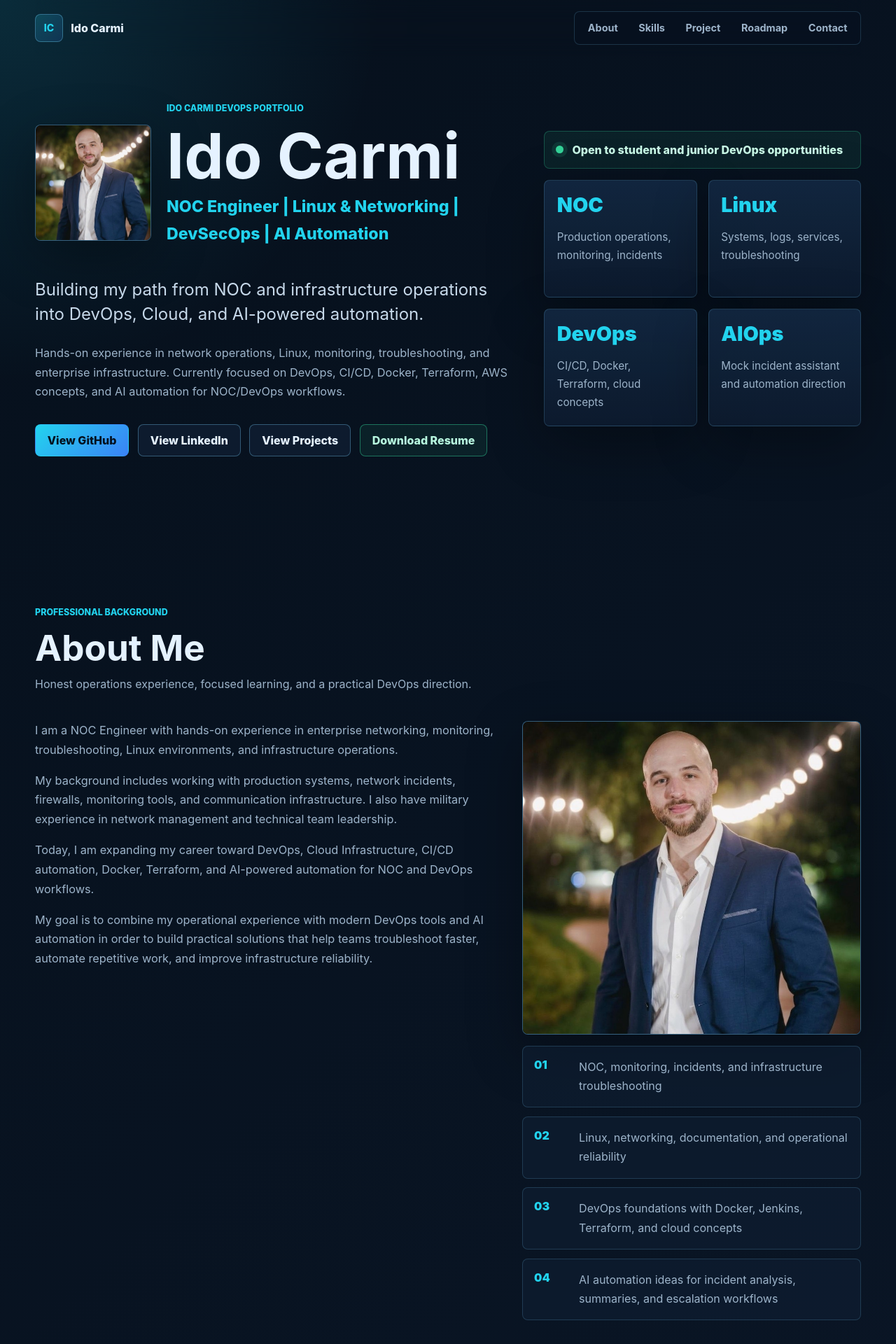
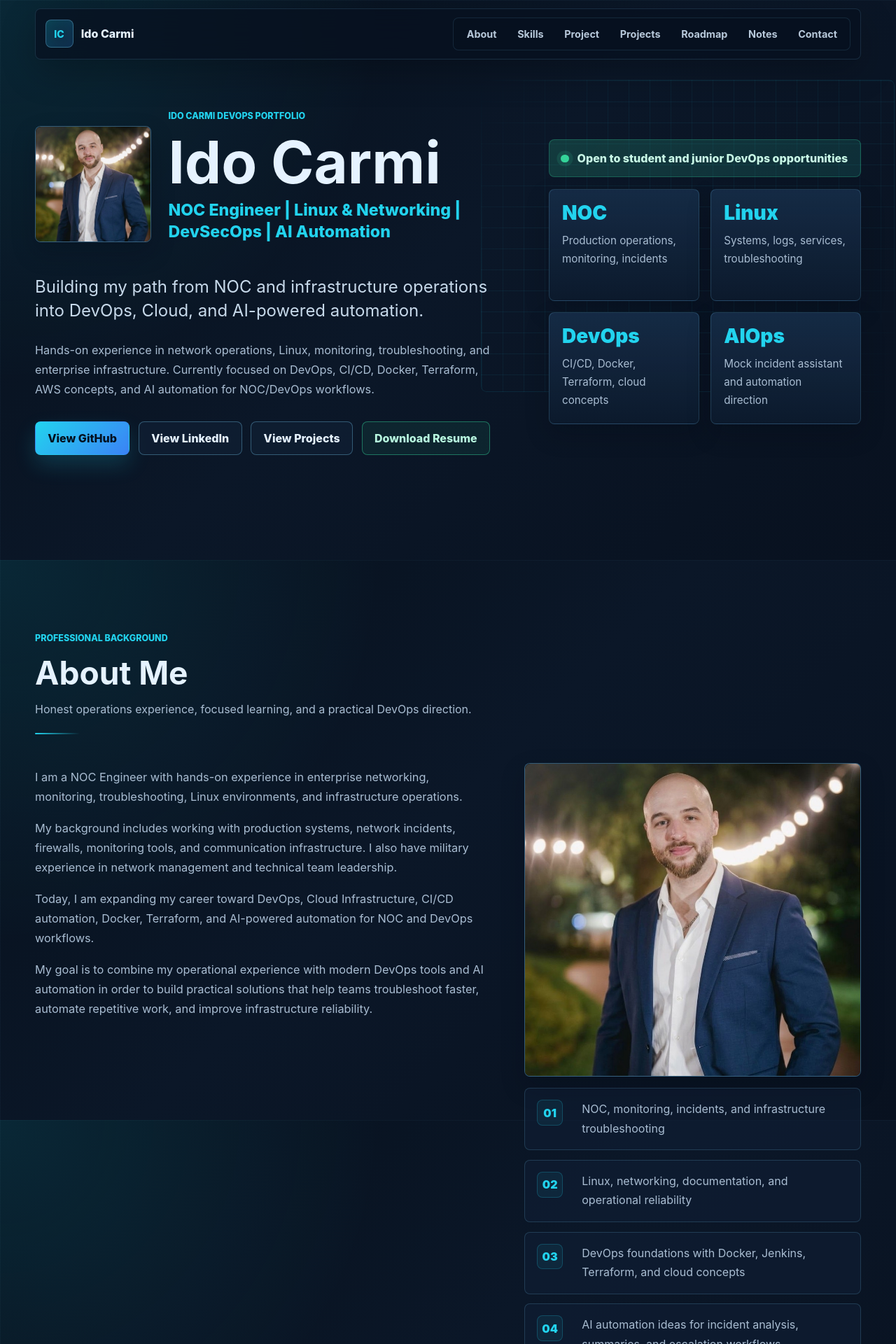
Before and after one commit to idocarmi1/ido-carmi-devops-portfolio, a React (Vite) app: page / in a window 1280 px wide. Shown: the top 1920 px of the page at 70% size. Built offline with nearby package versions, Linux system fonts and the light colour scheme.

Commit message:
Improve portfolio UI UX

```diff
--- a/src/App.jsx
+++ b/src/App.jsx
@@ -11,13 +11,18 @@ const navItems = [
   ["About", "#about"],
   ["Skills", "#skills"],
   ["Project", "#featured-project"],
+  ["Projects", "#projects"],
   ["Roadmap", "#roadmap"],
+  ["Notes", "#notes"],
   ["Contact", "#contact"],
 ];
 
 function App() {
   return (
     <div className="site-shell">
+      <a className="skip-link" href="#top">
+        Skip to main content
+      </a>
       <header className="site-header">
         <a className="brand" href="#top" aria-label="Ido Carmi portfolio home">
           <span className="brand-mark">IC</span>
--- a/src/components/FeaturedProject.jsx
+++ b/src/components/FeaturedProject.jsx
@@ -60,6 +60,8 @@ function FeaturedProject() {
             <img
               src="/screenshots/ai-incident-assistant.png"
               alt="AI Incident Assistant Screenshot"
+              decoding="async"
+              loading="lazy"
               onError={() => setScreenshotAvailable(false)}
             />
           ) : (
--- a/src/styles.css
+++ b/src/styles.css
@@ -5,16 +5,19 @@
   --bg-band: #0c1b30;
   --card: #101f34;
   --card-strong: #132842;
+  --card-hover: #172c49;
   --line: rgba(125, 211, 252, 0.18);
   --line-strong: rgba(125, 211, 252, 0.34);
   --text: #e5f2ff;
-  --muted: #9db4ca;
+  --muted: #a9bdd2;
   --soft: #c7d9ea;
   --cyan: #22d3ee;
   --blue: #3b82f6;
   --green: #34d399;
   --warning: #facc15;
-  --shadow: 0 24px 80px rgba(0, 0, 0, 0.32);
+  --shadow: 0 22px 70px rgba(0, 0, 0, 0.28);
+  --shadow-soft: 0 14px 34px rgba(3, 10, 20, 0.22);
+  --focus-ring: 0 0 0 3px rgba(34, 211, 238, 0.22);
   font-family:
     Inter, ui-sans-serif, system-ui, -apple-system, BlinkMacSystemFont, "Segoe UI", sans-serif;
 }
@@ -31,13 +34,33 @@ body {
   margin: 0;
   min-width: 320px;
   background:
-    radial-gradient(circle at top left, rgba(34, 211, 238, 0.14), transparent 34rem),
+    linear-gradient(rgba(125, 211, 252, 0.04) 1px, transparent 1px),
+    linear-gradient(90deg, rgba(125, 211, 252, 0.035) 1px, transparent 1px),
+    radial-gradient(circle at top left, rgba(34, 211, 238, 0.12), transparent 34rem),
     linear-gradient(135deg, #06101c 0%, #0b1728 48%, #08111f 100%);
+  background-attachment: fixed;
+  background-size:
+    44px 44px,
+    44px 44px,
+    auto,
+    auto;
   color: var(--text);
+  text-rendering: optimizeLegibility;
 }
 
 a {
   color: inherit;
+}
+
+a,
+button {
+  touch-action: manipulation;
+}
+
+a:focus-visible,
+button:focus-visible {
+  outline: 2px solid rgba(34, 211, 238, 0.72);
+  outline-offset: 3px;
 }
 
 code {
@@ -45,8 +68,28 @@ code {
 }
 
 .site-shell {
+  position: relative;
   min-height: 100vh;
   overflow: hidden;
+}
+
+.skip-link {
+  position: fixed;
+  top: 0.75rem;
+  left: 0.75rem;
+  z-index: 100;
+  padding: 0.7rem 0.95rem;
+  border-radius: 8px;
+  background: var(--cyan);
+  color: #03101d;
+  font-weight: 900;
+  text-decoration: none;
+  transform: translateY(-160%);
+  transition: transform 180ms ease;
+}
+
+.skip-link:focus {
+  transform: translateY(0);
 }
 
 .site-header {
@@ -58,8 +101,12 @@ code {
   justify-content: space-between;
   gap: 1.5rem;
   width: min(1180px, calc(100% - 2rem));
-  margin: 0 auto;
-  padding: 1rem 0;
+  margin: 0.75rem auto 0;
+  padding: 0.72rem 0.85rem;
+  border: 1px solid rgba(125, 211, 252, 0.14);
+  border-radius: 8px;
+  background: rgba(7, 17, 31, 0.74);
+  box-shadow: 0 18px 50px rgba(0, 0, 0, 0.22);
   backdrop-filter: blur(18px);
 }
 
@@ -76,6 +123,7 @@ code {
   color: var(--text);
   font-weight: 800;
   text-decoration: none;
+  white-space: nowrap;
 }
 
 .brand-mark {
@@ -88,23 +136,27 @@ code {
   background: linear-gradient(135deg, rgba(34, 211, 238, 0.2), rgba(59, 130, 246, 0.16));
   color: var(--cyan);
   font-size: 0.88rem;
+  box-shadow: inset 0 0 24px rgba(34, 211, 238, 0.08);
 }
 
 .nav-links {
   gap: 0.25rem;
   padding: 0.35rem;
-  border: 1px solid var(--line);
+  border: 1px solid rgba(125, 211, 252, 0.12);
   border-radius: 8px;
-  background: rgba(7, 17, 31, 0.74);
+  background: rgba(7, 17, 31, 0.38);
 }
 
 .nav-links a {
   padding: 0.55rem 0.8rem;
   border-radius: 6px;
-  color: var(--muted);
+  color: #b7c8da;
   font-size: 0.9rem;
   font-weight: 700;
   text-decoration: none;
+  transition:
+    background 180ms ease,
+    color 180ms ease;
 }
 
 .nav-links a:hover,
@@ -116,7 +168,8 @@ code {
 .section {
   width: min(1180px, calc(100% - 2rem));
   margin: 0 auto;
-  padding: 5.5rem 0;
+  padding: 6.25rem 0;
+  scroll-margin-top: 7rem;
 }
 
 .section-band {
@@ -125,21 +178,42 @@ code {
 
 .section-band::before {
   position: absolute;
-  inset: 1.75rem 50%;
+  inset: 2.25rem 50%;
   z-index: -1;
   width: 100vw;
   transform: translateX(-50%);
-  background: linear-gradient(180deg, rgba(12, 27, 48, 0.82), rgba(9, 20, 35, 0.52));
+  border-top: 1px solid rgba(125, 211, 252, 0.08);
+  border-bottom: 1px solid rgba(125, 211, 252, 0.08);
+  background:
+    linear-gradient(90deg, transparent, rgba(34, 211, 238, 0.06), transparent),
+    linear-gradient(180deg, rgba(12, 27, 48, 0.74), rgba(9, 20, 35, 0.44));
   content: "";
 }
 
 .hero {
+  position: relative;
   display: grid;
   grid-template-columns: minmax(0, 1.08fr) minmax(320px, 0.72fr);
-  gap: 3rem;
+  gap: clamp(2rem, 5vw, 4rem);
   align-items: center;
-  min-height: calc(100vh - 6.5rem);
-  padding-top: 1.75rem;
+  min-height: calc(100dvh - 5.25rem);
+  padding-top: 1.25rem;
+}
+
+.hero::before {
+  position: absolute;
+  inset: 1.8rem -3rem auto auto;
+  z-index: -1;
+  width: min(42rem, 46vw);
+  height: 62%;
+  border: 1px solid rgba(34, 211, 238, 0.1);
+  border-radius: 8px;
+  background:
+    linear-gradient(rgba(34, 211, 238, 0.07) 1px, transparent 1px),
+    linear-gradient(90deg, rgba(34, 211, 238, 0.06) 1px, transparent 1px);
+  background-size: 30px 30px;
+  mask-image: linear-gradient(120deg, transparent, #000 24%, #000 72%, transparent);
+  content: "";
 }
 
 .hero-content {
@@ -149,19 +223,31 @@ code {
 .hero-identity {
   display: grid;
   grid-template-columns: auto minmax(0, 1fr);
-  gap: 1.35rem;
+  gap: 1.5rem;
   align-items: center;
-  margin-bottom: 1.2rem;
+  margin-bottom: 1.35rem;
 }
 
 .profile-photo-card {
+  position: relative;
   overflow: hidden;
   border: 1px solid var(--line-strong);
   border-radius: 8px;
   background:
     linear-gradient(180deg, rgba(19, 40, 66, 0.9), rgba(13, 28, 48, 0.84)),
     var(--card);
-  box-shadow: var(--shadow);
+  box-shadow:
+    var(--shadow-soft),
+    inset 0 0 0 1px rgba(255, 255, 255, 0.03);
+}
+
+.profile-photo-card::after {
+  position: absolute;
+  inset: 0;
+  border-radius: inherit;
+  background: linear-gradient(135deg, rgba(255, 255, 255, 0.18), transparent 38%);
+  content: "";
+  pointer-events: none;
 }
 
 .profile-photo-card img {
@@ -173,7 +259,7 @@ code {
 }
 
 .profile-photo-card.hero-photo {
-  width: clamp(7.75rem, 13vw, 10.5rem);
+  width: clamp(8.25rem, 13vw, 11rem);
   aspect-ratio: 1;
 }
 
@@ -230,15 +316,18 @@ p {
 }
 
 h1 {
-  margin-bottom: 0.7rem;
-  font-size: clamp(3rem, 7vw, 6rem);
-  line-height: 0.95;
+  margin-bottom: 0.78rem;
+  max-width: 11ch;
+  font-size: clamp(3rem, 6.5vw, 5.7rem);
+  line-height: 0.98;
+  text-wrap: balance;
 }
 
 h2 {
-  margin-bottom: 0.8rem;
-  font-size: clamp(2rem, 4vw, 3.25rem);
-  line-height: 1.02;
+  margin-bottom: 0.85rem;
+  font-size: clamp(2rem, 3.6vw, 3rem);
+  line-height: 1.08;
+  text-wrap: balance;
 }
 
 h3 {
@@ -254,13 +343,14 @@ h4 {
 
 p {
   color: var(--muted);
-  line-height: 1.7;
+  line-height: 1.72;
 }
 
 .hero-title {
   color: var(--cyan);
   font-size: clamp(1.05rem, 2.1vw, 1.45rem);
   font-weight: 800;
+  line-height: 1.35;
 }
 
 .hero-subtitle {
@@ -285,31 +375,36 @@ p {
 
 .button {
   justify-content: center;
-  min-height: 2.85rem;
-  padding: 0.72rem 1.05rem;
+  min-height: 3rem;
+  padding: 0.78rem 1.08rem;
   border: 1px solid transparent;
   border-radius: 8px;
+  cursor: pointer;
   font-weight: 800;
   text-decoration: none;
   transition:
-    transform 160ms ease,
-    border-color 160ms ease,
-    background 160ms ease;
+    transform 180ms ease,
+    border-color 180ms ease,
+    background 180ms ease,
+    box-shadow 180ms ease,
+    color 180ms ease;
 }
 
 .button:hover,
 .button:focus-visible {
   transform: translateY(-2px);
+  box-shadow: var(--focus-ring);
 }
 
 .button.primary {
   background: linear-gradient(135deg, var(--cyan), var(--blue));
   color: #04111f;
+  box-shadow: 0 14px 30px rgba(34, 211, 238, 0.18);
 }
 
 .button.secondary {
   border-color: var(--line-strong);
-  background: rgba(16, 31, 52, 0.75);
+  background: rgba(16, 31, 52, 0.78);
   color: var(--text);
 }
 
@@ -319,17 +414,32 @@ p {
   color: #b7f7df;
 }
 
+.button.secondary:hover,
+.button.secondary:focus-visible {
+  border-color: rgba(34, 211, 238, 0.56);
+  background: rgba(34, 211, 238, 0.1);
+}
+
+.button.ghost:hover,
+.button.ghost:focus-visible {
+  border-color: rgba(52, 211, 153, 0.72);
+  background: rgba(52, 211, 153, 0.13);
+}
+
 .hero-panel {
   display: grid;
-  gap: 1rem;
+  gap: 1.05rem;
 }
 
 .status-card {
   gap: 0.75rem;
-  padding: 1rem;
+  min-height: 3.25rem;
+  padding: 1rem 1.05rem;
   border: 1px solid rgba(52, 211, 153, 0.28);
   border-radius: 8px;
-  background: rgba(52, 211, 153, 0.08);
+  background:
+    linear-gradient(135deg, rgba(52, 211, 153, 0.12), rgba(34, 211, 238, 0.06)),
+    rgba(52, 211, 153, 0.08);
   color: #c8f8e6;
   font-weight: 800;
 }
@@ -356,21 +466,36 @@ p {
 .screenshot-placeholder {
   border: 1px solid var(--line);
   border-radius: 8px;
-  background: linear-gradient(180deg, rgba(19, 40, 66, 0.9), rgba(13, 28, 48, 0.84));
-  box-shadow: var(--shadow);
+  background:
+    linear-gradient(180deg, rgba(21, 43, 70, 0.92), rgba(11, 25, 43, 0.86)),
+    var(--card);
+  box-shadow: var(--shadow-soft);
 }
 
 .signal-grid div {
-  min-height: 10.5rem;
-  padding: 1.1rem;
+  min-height: 10rem;
+  padding: 1.15rem;
+  transition:
+    transform 180ms ease,
+    border-color 180ms ease,
+    background 180ms ease;
+}
+
+.signal-grid div:hover {
+  transform: translateY(-3px);
+  border-color: rgba(34, 211, 238, 0.32);
+  background:
+    linear-gradient(180deg, rgba(23, 48, 78, 0.94), rgba(13, 28, 48, 0.9)),
+    var(--card-hover);
 }
 
 .metric {
   display: block;
-  margin-bottom: 1rem;
+  margin-bottom: 0.85rem;
   color: var(--cyan);
-  font-size: 1.8rem;
+  font-size: 1.75rem;
   font-weight: 900;
+  line-height: 1;
 }
 
 .signal-grid p {
@@ -380,7 +505,17 @@ p {
 
 .section-header {
   max-width: 760px;
-  margin-bottom: 2.4rem;
+  margin-bottom: 2.6rem;
+}
+
+.section-header::after {
+  display: block;
+  width: 4rem;
+  height: 2px;
+  margin-top: 1.2rem;
+  border-radius: 999px;
+  background: linear-gradient(90deg, var(--cyan), transparent);
+  content: "";
 }
 
 .section-header p:last-child {
@@ -392,21 +527,25 @@ p {
 .contact-grid {
   display: grid;
   grid-template-columns: minmax(0, 1fr) minmax(320px, 0.72fr);
-  gap: 1.5rem;
+  gap: clamp(1.25rem, 3vw, 2rem);
   align-items: start;
 }
 
 .about-copy {
-  padding-right: 1rem;
+  padding: 0.35rem 1rem 0 0;
 }
 
 .about-copy p {
   font-size: 1.02rem;
 }
 
+.about-copy p + p {
+  margin-top: 1.05rem;
+}
+
 .focus-list {
   display: grid;
-  gap: 0.8rem;
+  gap: 0.85rem;
 }
 
 .about-side {
@@ -419,13 +558,30 @@ p {
   grid-template-columns: 3rem 1fr;
   gap: 1rem;
   align-items: start;
-  padding: 1rem;
+  padding: 1rem 1.05rem;
   border: 1px solid var(--line);
   border-radius: 8px;
-  background: rgba(16, 31, 52, 0.58);
+  background: rgba(16, 31, 52, 0.64);
+  transition:
+    transform 180ms ease,
+    border-color 180ms ease,
+    background 180ms ease;
+}
+
+.focus-list div:hover {
+  transform: translateY(-2px);
+  border-color: rgba(34, 211, 238, 0.26);
+  background: rgba(19, 40, 66, 0.84);
 }
 
 .focus-list span {
+  display: grid;
+  width: 2.3rem;
+  height: 2.3rem;
+  place-items: center;
+  border: 1px solid rgba(34, 211, 238, 0.22);
+  border-radius: 8px;
+  background: rgba(34, 211, 238, 0.07);
   color: var(--cyan);
   font-weight: 900;
 }
@@ -437,37 +593,53 @@ p {
 .card-grid {
   display: grid;
   grid-template-columns: repeat(3, minmax(0, 1fr));
-  gap: 1rem;
+  gap: 1.05rem;
 }
 
 .card {
+  position: relative;
   min-height: 100%;
-  padding: 1.25rem;
+  padding: 1.3rem;
+  transition:
+    transform 180ms ease,
+    border-color 180ms ease,
+    background 180ms ease,
+    box-shadow 180ms ease;
+}
+
+.card:hover {
+  transform: translateY(-4px);
+  border-color: rgba(34, 211, 238, 0.28);
+  background:
+    linear-gradient(180deg, rgba(23, 48, 78, 0.96), rgba(13, 28, 48, 0.92)),
+    var(--card-hover);
+  box-shadow: 0 18px 42px rgba(0, 0, 0, 0.28);
 }
 
 .skill-card {
   display: flex;
   flex-direction: column;
-  gap: 0.75rem;
+  gap: 0.95rem;
 }
 
 .badge-list {
   display: flex;
   flex-wrap: wrap;
-  gap: 0.55rem;
+  gap: 0.58rem;
 }
 
 .badge {
   display: inline-flex;
   align-items: center;
   min-height: 2rem;
-  padding: 0.38rem 0.62rem;
+  padding: 0.4rem 0.66rem;
   border: 1px solid rgba(157, 180, 202, 0.18);
   border-radius: 6px;
-  background: rgba(229, 242, 255, 0.06);
-  color: var(--soft);
+  background: rgba(229, 242, 255, 0.065);
+  color: #d3e3f2;
   font-size: 0.86rem;
   font-weight: 700;
+  line-height: 1.25;
 }
 
 .badge.cyan {
@@ -477,15 +649,16 @@ p {
 
 .featured-copy,
 .ai-feature {
-  padding: 1.25rem;
+  padding: clamp(1.2rem, 2.2vw, 1.55rem);
   border: 1px solid var(--line);
   border-radius: 8px;
-  background: rgba(16, 31, 52, 0.54);
+  background: rgba(16, 31, 52, 0.62);
 }
 
 .featured-copy {
   display: grid;
-  gap: 1rem;
+  gap: 1.05rem;
+  box-shadow: var(--shadow-soft);
 }
 
 .featured-copy p,
@@ -494,7 +667,9 @@ p {
 }
 
 .ai-feature {
-  background: rgba(7, 17, 31, 0.48);
+  background:
+    linear-gradient(135deg, rgba(34, 211, 238, 0.07), transparent 42%),
+    rgba(7, 17, 31, 0.54);
 }
 
 .ai-feature ul {
@@ -507,7 +682,7 @@ p {
 }
 
 .ai-feature li {
-  padding: 0.7rem;
+  padding: 0.74rem 0.78rem;
   border: 1px solid rgba(34, 211, 238, 0.16);
   border-radius: 6px;
   color: var(--soft);
@@ -535,7 +710,11 @@ p {
   overflow: hidden;
   border: 1px solid rgba(125, 211, 252, 0.26);
   border-radius: 8px;
-  background: #06101c;
+  background:
+    linear-gradient(rgba(125, 211, 252, 0.04) 1px, transparent 1px),
+    linear-gradient(90deg, rgba(125, 211, 252, 0.035) 1px, transparent 1px),
+    #06101c;
+  background-size: 26px 26px;
 }
 
 .mock-window-bar {
@@ -567,7 +746,7 @@ p {
 
 .mock-content {
   display: grid;
-  gap: 1rem;
+  gap: 1.05rem;
   padding: 1.2rem;
 }
 
@@ -588,6 +767,7 @@ p {
   border-left: 4px solid var(--warning);
   color: var(--soft);
   font-weight: 800;
+  line-height: 1.5;
 }
 
 .mock-result {
@@ -605,34 +785,49 @@ p {
 
 .project-card {
   display: grid;
-  gap: 1rem;
+  gap: 1.15rem;
   align-content: space-between;
 }
 
+.project-card h3,
+.note-card h3,
+.skill-card h3 {
+  color: #f2f8ff;
+}
+
 .text-link {
+  display: inline-flex;
+  align-items: center;
+  width: fit-content;
+  min-height: 2.75rem;
   color: var(--cyan);
   font-weight: 900;
   text-decoration: none;
+  transition:
+    color 180ms ease,
+    transform 180ms ease;
 }
 
 .text-link:hover,
 .text-link:focus-visible {
+  color: #8ff2ff;
   text-decoration: underline;
+  transform: translateX(2px);
 }
 
 .roadmap {
   position: relative;
   display: grid;
-  gap: 1rem;
+  gap: 0.9rem;
 }
 
 .roadmap::before {
   position: absolute;
   top: 0;
   bottom: 0;
-  left: 5.1rem;
+  left: 5.12rem;
   width: 1px;
-  background: var(--line-strong);
+  background: linear-gradient(180deg, transparent, var(--line-strong), transparent);
   content: "";
 }
 
@@ -651,13 +846,28 @@ p {
   min-height: 3rem;
   border: 1px solid rgba(34, 211, 238, 0.32);
   border-radius: 8px;
-  background: #07111f;
+  background:
+    linear-gradient(135deg, rgba(34, 211, 238, 0.1), rgba(59, 130, 246, 0.08)),
+    #07111f;
   color: var(--cyan);
+  box-shadow: 0 0 0 5px rgba(7, 17, 31, 0.92);
   font-weight: 900;
 }
 
 .roadmap-card {
-  padding: 1.05rem 1.2rem;
+  padding: 1.1rem 1.2rem;
+  transition:
+    transform 180ms ease,
+    border-color 180ms ease,
+    background 180ms ease;
+}
+
+.roadmap-card:hover {
+  transform: translateX(3px);
+  border-color: rgba(34, 211, 238, 0.28);
+  background:
+    linear-gradient(180deg, rgba(23, 48, 78, 0.96), rgba(13, 28, 48, 0.92)),
+    var(--card-hover);
 }
 
 .roadmap-card p {
@@ -666,19 +876,20 @@ p {
 
 .note-card {
   position: relative;
-  padding-top: 3rem;
+  padding-top: 3.15rem;
 }
 
 .note-tag {
   position: absolute;
   top: 1rem;
   left: 1.25rem;
-  padding: 0.25rem 0.5rem;
+  padding: 0.28rem 0.56rem;
   border: 1px solid rgba(52, 211, 153, 0.3);
   border-radius: 6px;
   color: #b7f7df;
   font-size: 0.75rem;
   font-weight: 900;
+  background: rgba(52, 211, 153, 0.08);
 }
 
 .contact-grid {
@@ -687,18 +898,25 @@ p {
 
 .contact-card,
 .resume-card {
-  padding: 1.4rem;
+  padding: clamp(1.25rem, 2.5vw, 1.65rem);
 }
 
 .contact-card dl {
   display: grid;
-  gap: 1rem;
+  gap: 1.05rem;
   margin: 0;
 }
 
 .contact-card dl div {
   display: grid;
-  gap: 0.25rem;
+  gap: 0.28rem;
+  padding-bottom: 1rem;
+  border-bottom: 1px solid rgba(125, 211, 252, 0.1);
+}
+
+.contact-card dl div:last-child {
+  padding-bottom: 0;
+  border-bottom: 0;
 }
 
 .contact-card dt {
@@ -716,6 +934,7 @@ p {
 .contact-card a {
   color: var(--soft);
   text-decoration: none;
+  transition: color 180ms ease;
 }
 
 .contact-card a:hover,
@@ -725,6 +944,9 @@ p {
 
 .resume-card {
   align-self: stretch;
+  background:
+    linear-gradient(135deg, rgba(52, 211, 153, 0.1), rgba(34, 211, 238, 0.04)),
+    linear-gradient(180deg, rgba(19, 40, 66, 0.9), rgba(13, 28, 48, 0.84));
 }
 
 .resume-card p {
@@ -735,11 +957,17 @@ p {
   .site-header {
     align-items: flex-start;
     flex-direction: column;
+    margin-top: 0.5rem;
   }
 
   .nav-links {
     width: 100%;
     overflow-x: auto;
+    scrollbar-width: none;
+  }
+
+  .nav-links::-webkit-scrollbar {
+    display: none;
   }
 
   .hero,
@@ -751,7 +979,13 @@ p {
 
   .hero {
     min-height: auto;
-    padding-top: 2rem;
+    padding-top: 2.4rem;
+  }
+
+  .hero::before {
+    width: min(36rem, 80vw);
+    height: 36%;
+    opacity: 0.8;
   }
 
   .about-side {
@@ -767,15 +1001,40 @@ p {
 @media (max-width: 680px) {
   .section {
     width: min(100% - 1.1rem, 1180px);
-    padding: 4rem 0;
+    padding: 4.35rem 0;
+    scroll-margin-top: 9rem;
+  }
+
+  .site-header {
+    width: min(100% - 1rem, 1180px);
+    padding: 0.7rem;
+  }
+
+  .brand {
+    width: 100%;
+  }
+
+  .nav-links a {
+    padding: 0.58rem 0.72rem;
+    font-size: 0.86rem;
   }
 
   .hero-identity {
     grid-template-columns: 1fr;
+    gap: 1rem;
   }
 
   .profile-photo-card.hero-photo {
     width: min(12.5rem, 62vw);
+  }
+
+  h1 {
+    max-width: none;
+    font-size: clamp(2.85rem, 16vw, 4.25rem);
+  }
+
+  h2 {
+    font-size: clamp(1.85rem, 10vw, 2.55rem);
   }
 
   .about-side {
@@ -815,7 +1074,22 @@ p {
     min-height: 26rem;
   }
 
+  .screenshot-placeholder img {
+    min-height: 24rem;
+  }
+
   .mock-window {
     min-height: 24rem;
   }
 }
+
+@media (prefers-reduced-motion: reduce) {
+  *,
+  *::before,
+  *::after {
+    scroll-behavior: auto !important;
+    transition-duration: 0.01ms !important;
+    animation-duration: 0.01ms !important;
+    animation-iteration-count: 1 !important;
+  }
+}
```
Also changed, not shown: src/components/ProfilePhoto.jsx (+8 -1 lines).
